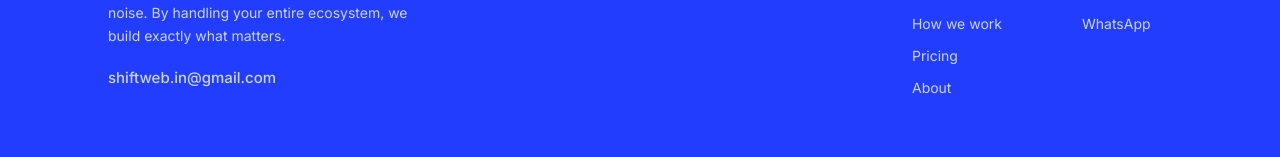
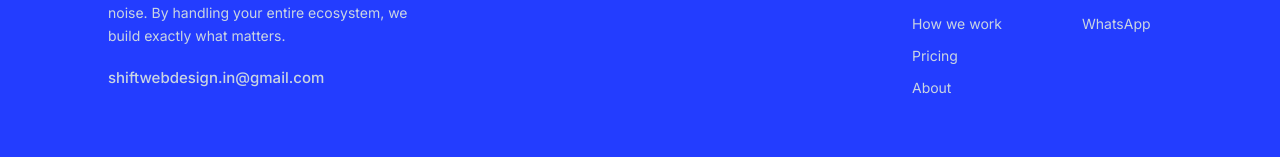
Before and after one commit to a6dullahsajid/shiftweb, a Next.js app: page /about in a window 1280 px wide. Shown: the part 3165-3322 px from the top of the page. Built offline with nearby package versions, Linux system fonts and the light colour scheme; no server answers.

Commit message:
fix: added vercel analytics

```diff
--- a/package.json
+++ b/package.json
@@ -9,6 +9,7 @@
     "lint": "eslint"
   },
   "dependencies": {
+    "@vercel/analytics": "^2.0.1",
     "framer-motion": "^13.2.0",
     "next": "16.3.2",
     "nodemailer": "^10.0.1",
--- a/src/app/components/Cta.jsx
+++ b/src/app/components/Cta.jsx
@@ -21,7 +21,6 @@ const Cta = () => {
       </div>
       <div className="pt-4 flex flex-col md:flex-row items-start gap-5">
         <StartProjectButton className="bg-white text-black hover:bg-gray-200 w-[200px] sm:w-[136px] h-[40px] cursor-pointer transition-colors" />
-
         <Link href="/work" className="flex items-center justify-center text-white hover:bg-white hover:text-primary w-[200px] sm:w-[136px] h-[40px] cursor-pointer transition-colors border border-white">
           See our work
         </Link>
--- a/src/app/components/Footer.jsx
+++ b/src/app/components/Footer.jsx
@@ -21,10 +21,10 @@ function Footer() {
             Agencies over-complicate things. We cut the noise. By handling your entire ecosystem, we build exactly what matters.
           </p>
           <Link
-            href="mailto:shiftweb.in@gmail.com"
+            href="mailto:shiftwebdesign.in@gmail.com"
             className="font-medium hover:underline hover:text-white text-[15px] text-slate-300 transition-colors"
           >
-            shiftweb.in@gmail.com
+            shiftwebdesign.in@gmail.com
           </Link>
         </div>
 
--- a/src/app/components/StartProjectButton.jsx
+++ b/src/app/components/StartProjectButton.jsx
@@ -3,7 +3,7 @@
 import { useEffect, useState } from "react";
 import Link from "next/link";
 
-const email = "shiftweb.in@gmail.com";
+const email = "shiftwebdesign.in@gmail.com";
 const whatsappNumber = "6393170895";
 
 const whatsappMessage = encodeURIComponent(
@@ -128,7 +128,7 @@ const StartProjectButton = ({
       {/* Modal */}
       {isOpen && (
         <div
-          className={`${isHeader ? 'absolute top-0 left-0' : 'fixed top-0 left-0'}  z-60 flex flex-col w-screen h-screen items-center justify-center bg-slate-950/50 px-5 py-8 backdrop-blur-[2px]`}
+          className={`${isHeader ? 'absolute top-0 right-0' : 'fixed top-0 right-0'}  z-60 flex flex-col w-screen h-screen items-center justify-center bg-slate-950/50 px-5 py-8 backdrop-blur-[2px]`}
           role="presentation"
           onMouseDown={(event) => {
             if (event.target === event.currentTarget) {
--- a/src/app/layout.jsx
+++ b/src/app/layout.jsx
@@ -3,6 +3,7 @@ import "./globals.css";
 import Header from "./components/Header";
 import Footer from "./components/Footer";
 import OpenGraphImage from "./assets/opengraph-image.png";
+import { Analytics } from "@vercel/analytics/next"
 
 const geistSans = Geist({
   variable: "--font-geist-sans",
@@ -61,6 +62,7 @@ export default function RootLayout({ children }) {
       data-scroll-behavior="smooth"
       className={`${geistSans.variable} ${geistMono.variable} h-full antialiased`}
     >
+      <Analytics />
       <body className="min-h-full flex flex-col bg-white">
         {/* The Header MUST go inside the body */}
         <Header />
@@ -76,7 +78,7 @@ export default function RootLayout({ children }) {
                   "@id": "https://www.shiftweb.in/#organization",
                   name: "Shift Web",
                   url: "https://www.shiftweb.in",
-                  email: "shiftweb.in@gmail.com",
+                  email: "shiftwebdesign.in@gmail.com",
                   sameAs: [
                     "https://www.instagram.com/shiftweb.design",
                     "https://www.facebook.com/share/18Monk33iM/",
--- a/src/app/privacy/page.jsx
+++ b/src/app/privacy/page.jsx
@@ -54,8 +54,8 @@ export default function PrivacyPolicy() {
             <h2 className="text-[22px] sm:text-[26px] font-[140] text-primary">4. Contact us</h2>
             <p>
               If you have any questions about this Privacy Policy or how we handle your data, please contact us at: <br/>
-              <Link href="mailto:shiftweb.in@gmail.com" className="text-primary hover:text-secondary transition-colors mt-2 inline-block">
-                shiftweb.in@gmail.com
+              <Link href="mailto:shiftwebdesign.in@gmail.com" className="text-primary hover:text-secondary transition-colors mt-2 inline-block">
+                shiftwebdesign.in@gmail.com
               </Link>
             </p>
           </div>
--- a/src/app/terms/page.jsx
+++ b/src/app/terms/page.jsx
@@ -68,8 +68,8 @@ export default function TermsOfService() {
             <h2 className="text-[22px] sm:text-[26px] font-[140] text-primary">6. Contact us</h2>
             <p>
               If you have any questions regarding our Terms of Service, scope definitions, or project agreements, please contact us at: <br/>
-              <Link href="mailto:shiftweb.in@gmail.com" className="text-primary hover:text-secondary transition-colors mt-2 inline-block">
-                shiftweb.in@gmail.com
+              <Link href="mailto:shiftwebdesign.in@gmail.com" className="text-primary hover:text-secondary transition-colors mt-2 inline-block">
+                shiftwebdesign.in@gmail.com
               </Link>
             </p>
           </div>
```
Also changed, not shown: 1 other file (tests, documents, lock files or other folders).
